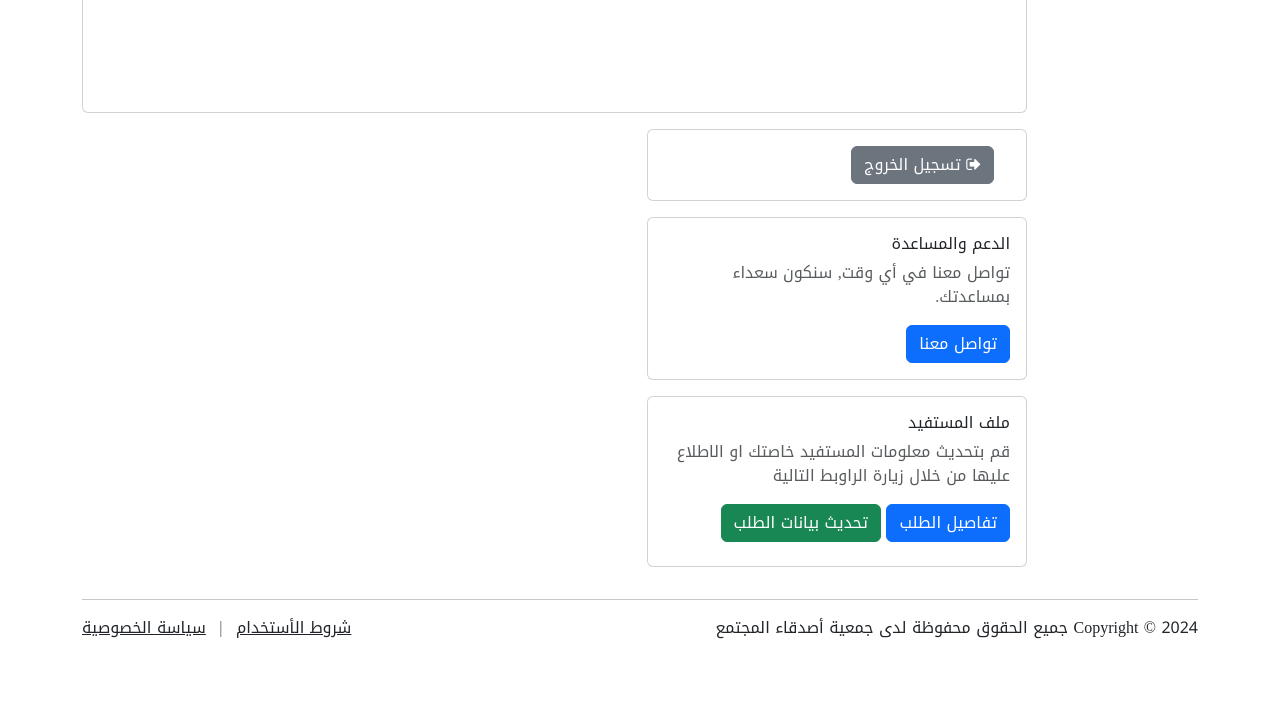
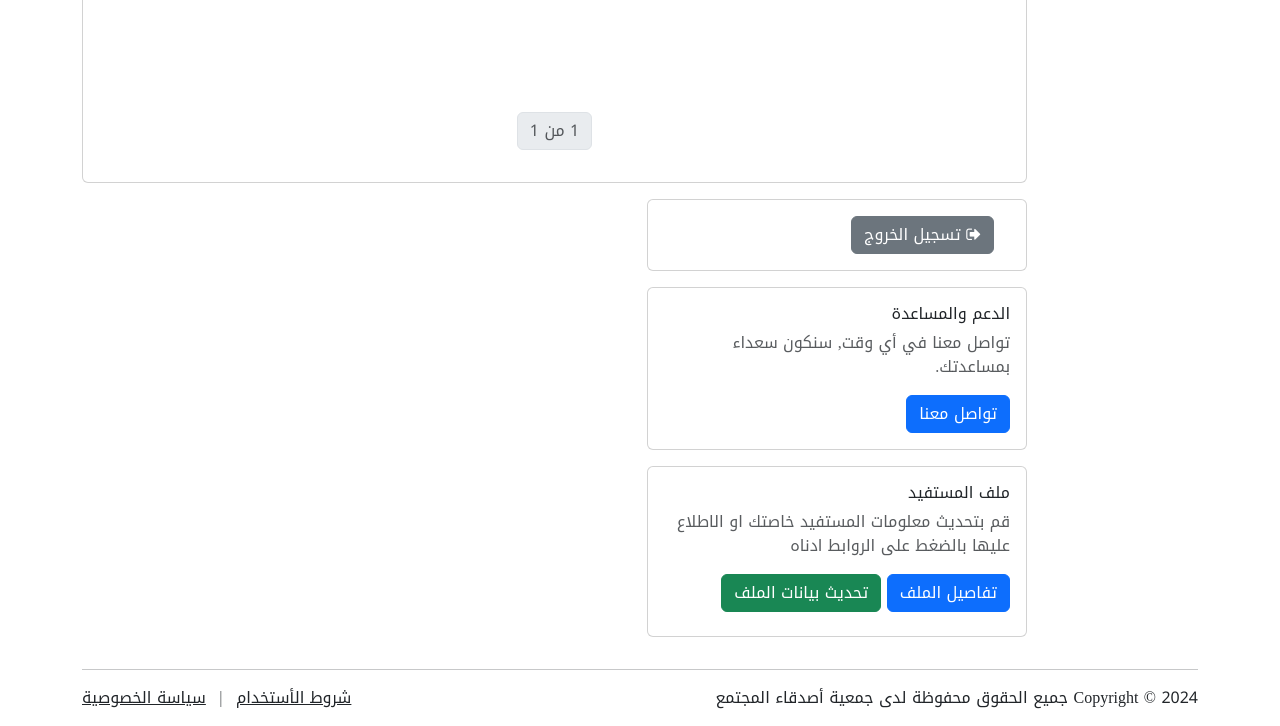
Before and after one commit to AKAlmalki/CFCApp, a Django app: page /beneficiaries/1/requests/ in a window 1280 px wide. Shown: the part 504-1230 px from the top of the page. Before the commit the page ends 1143 px from the top, so only its background shows below. Run offline with Django 4.2, Linux system fonts and the light colour scheme; the visitor is signed in with stand-in values (Sample User, id 1); data comes from the database, SQL or seed files in the repository; data that the repository does not hold is empty; parts of the project's set-up code (start-up, migrations or seed data) failed here and were passed over; some libraries are stand-ins or nearby versions.

Commit message:
add paginator to beneficiary requests and minor styling changes

```diff
--- a/myapp/templates/main/beneficiary_requests.html
+++ b/myapp/templates/main/beneficiary_requests.html
@@ -118,6 +118,29 @@
                     </tbody>
                   </table>
                 </div>
+                <nav class="mt-3" aria-label="Page navigation example">
+                  <ul class="pagination justify-content-center">
+                    {% if beneficiary_requests.has_previous %}
+                    <li class="page-item">
+                      <a class="page-link" href="?page=1">الاول</a>
+                    </li>
+                    <li class="page-item">
+                      <a class="page-link" href="?page={{ beneficiary_requests.previous_page_number }}">السابق</a>
+                    </li>
+                    {% endif %}
+
+                    <li class="page-item disabled"><a class="page-link" >{{ beneficiary_requests.number }} من {{ beneficiary_requests.paginator.num_pages }}</a></li>
+
+                    {% if beneficiary_requests.has_next %}
+                    <li class="page-item">
+                      <a class="page-link" href="?page={{ beneficiary_requests.next_page_number }}">التالي</a>
+                    </li>
+                    <li class="page-item">
+                      <a class="page-link" href="?page={{ beneficiary_requests.paginator.num_pages }}">الأخير</a>
+                    </li>
+                    {% endif %}
+                  </ul>
+                </nav>
               </div>
             </div>
           </div>
@@ -147,10 +170,10 @@
           <div class="card">
             <div class="card-body">
               <h6 class="card-title font-weight-bold">ملف المستفيد</h6>
-              <p class="card-text text-muted">قم بتحديث معلومات المستفيد خاصتك او الاطلاع عليها من خلال زيارة الراوبط التالية</p>
+              <p class="card-text text-muted">قم بتحديث معلومات المستفيد خاصتك او الاطلاع عليها بالضغط على الروابط ادناه</p>
               <div class="">
-                <a class="btn btn-primary mb-md-2" type="button" href="{% url 'beneficiary_request_details' user_id=user.id %}">تفاصيل الطلب</a>
-                <a class="btn btn-success mb-md-2" type="button" href="{% url 'beneficiary_request_update' user_id=user.id %}">تحديث بيانات الطلب</a>
+                <a class="btn btn-primary mb-md-2" type="button" href="{% url 'beneficiary_request_details' user_id=user.id %}">تفاصيل الملف</a>
+                <a class="btn btn-success mb-md-2" type="button" href="{% url 'beneficiary_request_update' user_id=user.id %}">تحديث بيانات الملف</a>
               </div>
             </div>
           </div>
--- a/myapp/views.py
+++ b/myapp/views.py
@@ -1948,8 +1948,12 @@ def beneficiary_requests(request, user_id):
             messages.error(request, "ليس لديك الصلاحية اللازمة!")
             return redirect('home')
 
-        beneficiary_requests = Beneficiary_request.objects.filter(
+        beneficiary_requests_list = Beneficiary_request.objects.filter(
             user=user.id).all()
+        paginator = Paginator(beneficiary_requests_list,
+                              5)
+        page_number = request.GET.get('page')
+        beneficiary_requests = paginator.get_page(page_number)
         context = {
             'user_info': user,
             'beneficiary_requests': beneficiary_requests,
```
